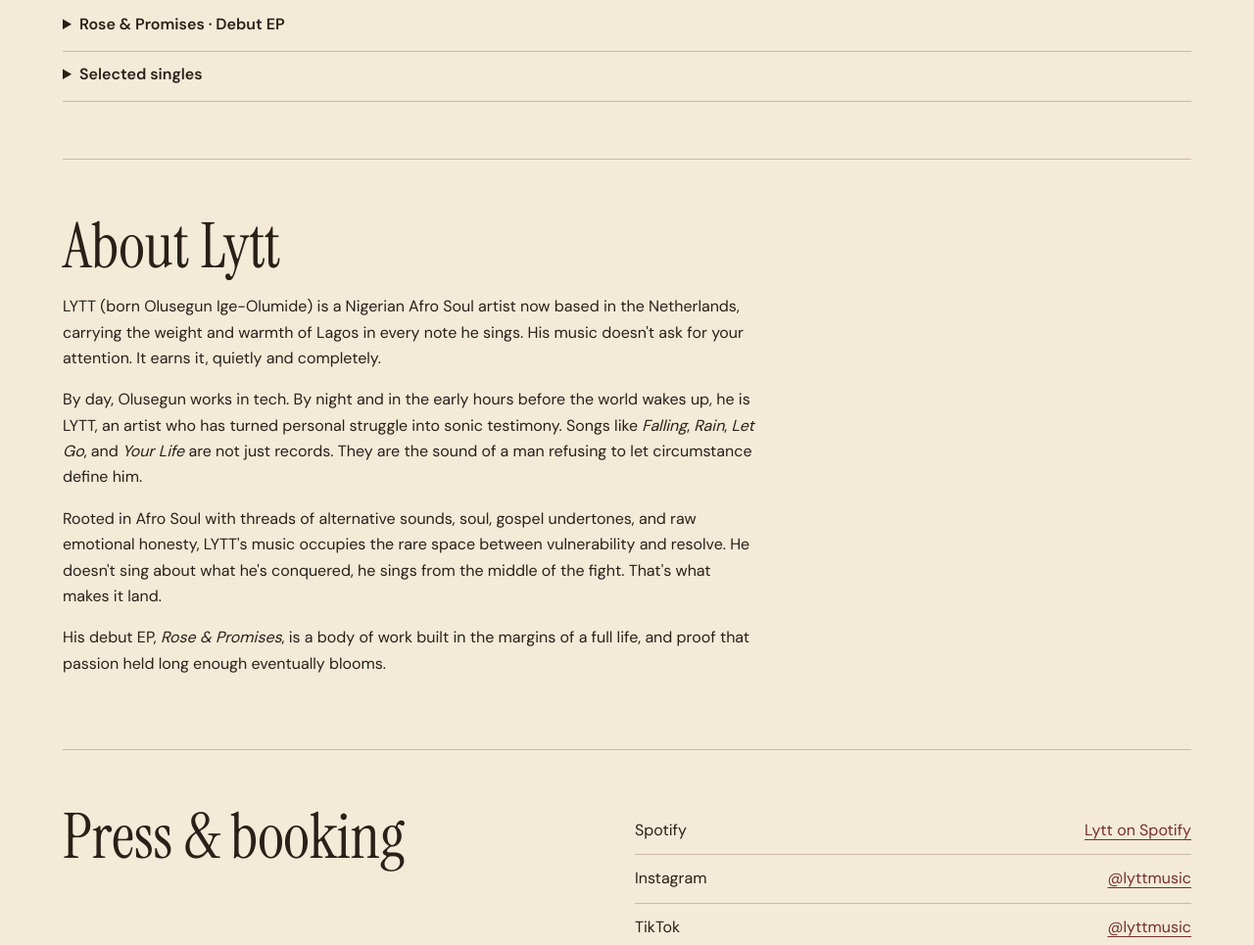
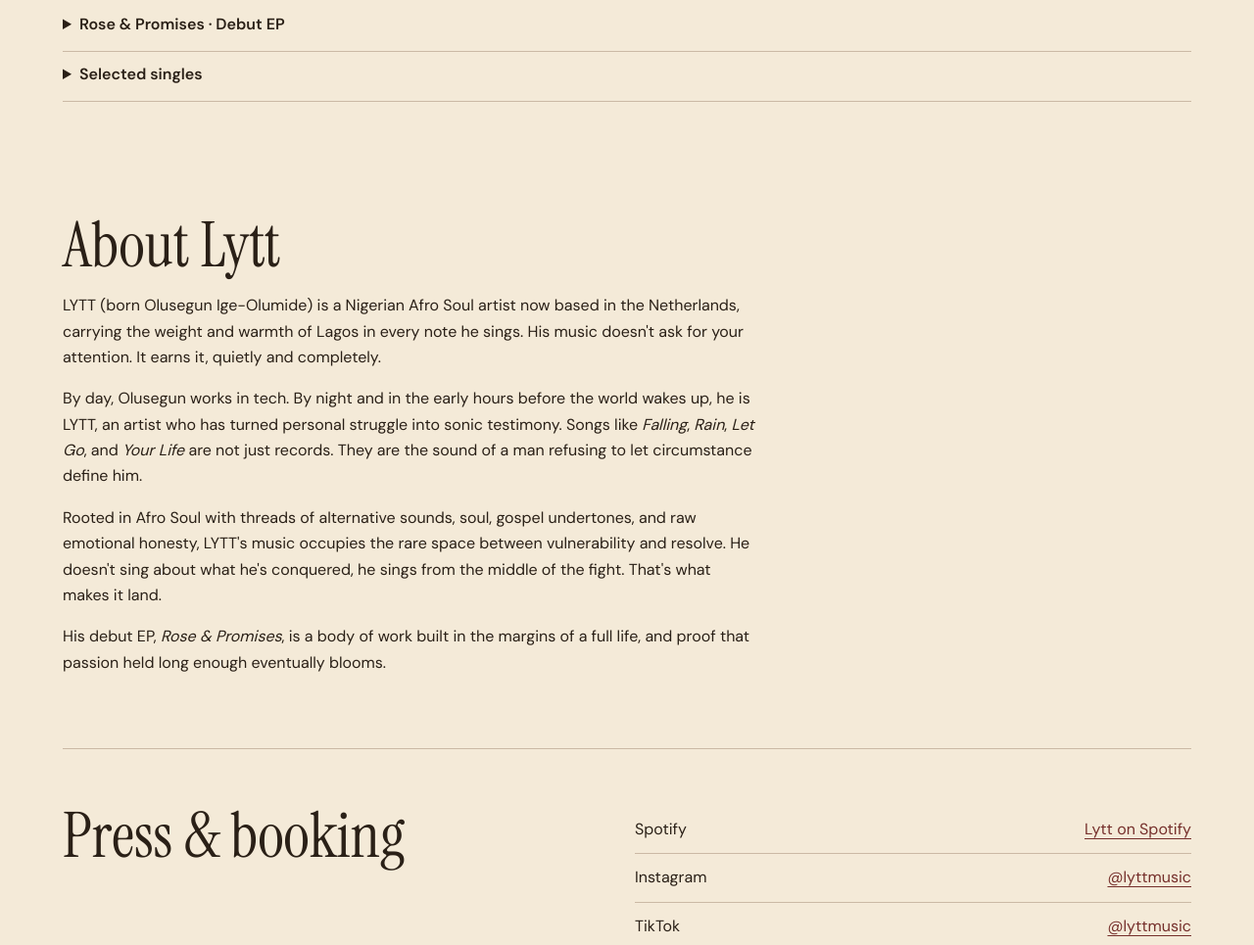
Before and after one commit to heylytt/EPK, a plain HTML site: page index.html in a window 1280 px wide. Shown: the part 910-1875 px from the top of the page at 98% size. Drawn offline with Linux system fonts and the light colour scheme.

Commit message:
Remove the extra divider above About Lytt

```diff
--- a/index.html
+++ b/index.html
@@ -38,6 +38,7 @@ nav{display:flex;flex-wrap:wrap;gap:0 clamp(.8rem,3vw,2rem)}nav a{display:inline
 .spread em{color:var(--accent)}.spread p{max-width:34rem;margin:0 0 .65rem;font-size:clamp(1rem,2vw,1.2rem)}
 .spread a{display:inline-flex;align-items:center;min-height:44px}.spread picture{display:block;aspect-ratio:4/4.5;overflow:hidden}.spread img{height:100%;object-fit:cover}
 .page-section{border-top:1px solid var(--line);padding-block:clamp(1.5rem,4.5vw,4rem)}
+#about{border-top:0}
 h2{font:clamp(2.5rem,5vw,4rem)/1 var(--serif);margin:0 0 .85rem}
 details{border-bottom:1px solid var(--line);padding:0 0 .25rem}details p{margin:.25rem 0 .8rem}summary{min-height:44px;padding:.6rem 0;cursor:pointer;font-weight:600}
 details a{display:inline-flex;align-items:center;min-height:44px}
```
